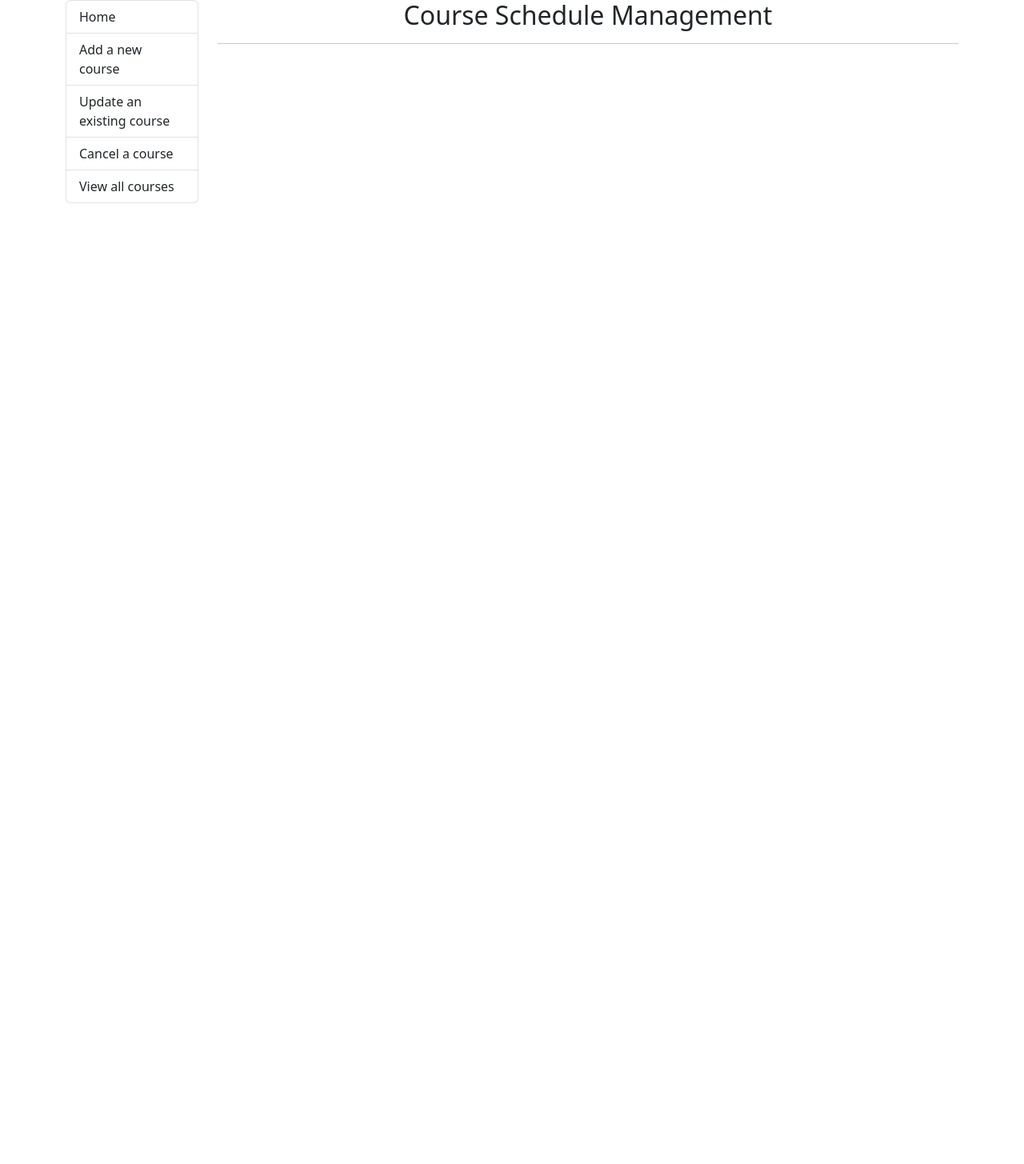
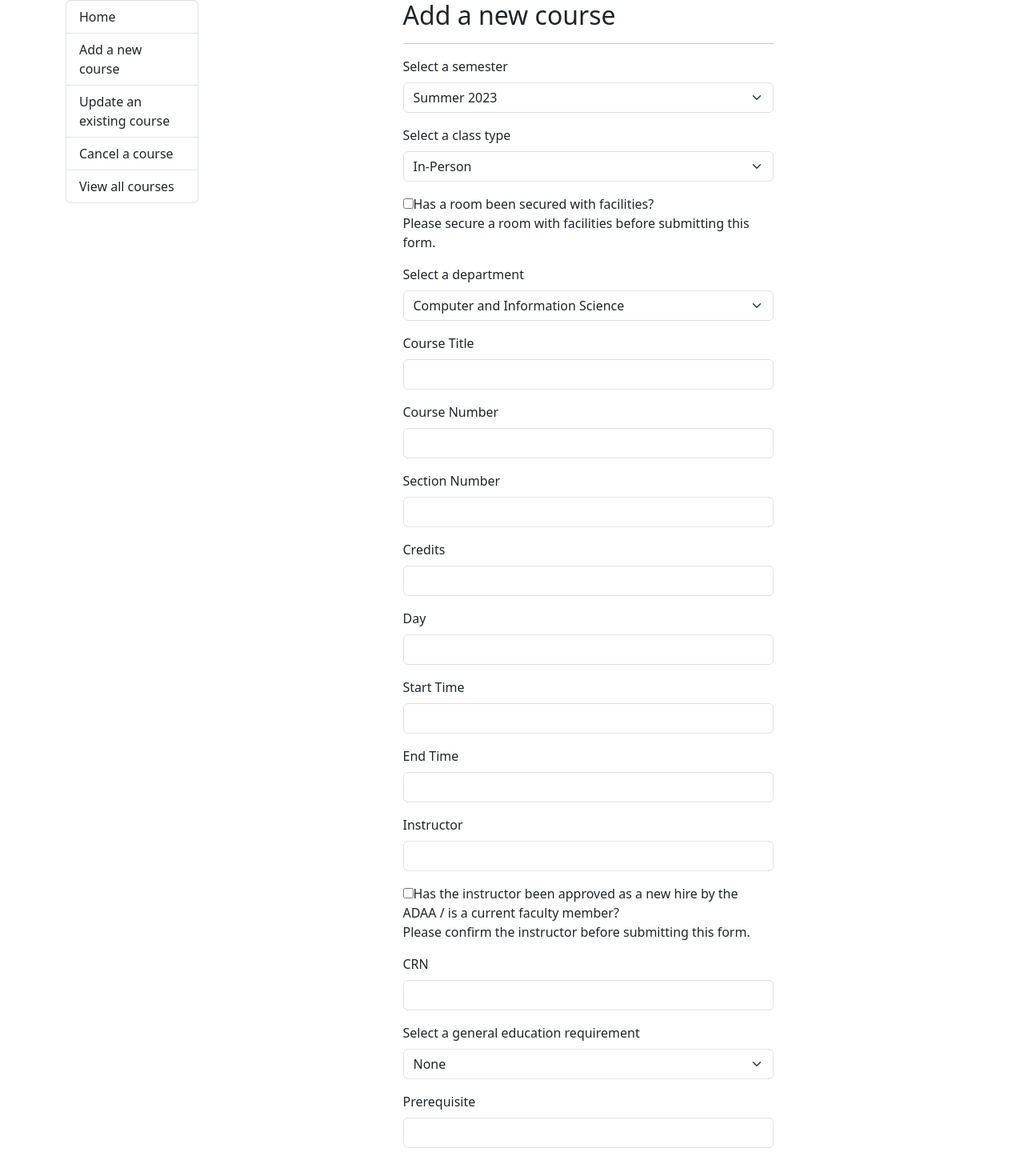
Before and after one commit to kenichisutan/course-schedule-management, a React (Create React App) app: page /new in a window 1280 px wide. Shown: the part 89-1544 px from the top of the page at 80% size. Before the commit the page ends 800 px from the top, so only its background shows below. Built offline with nearby package versions, Linux system fonts and the light colour scheme.

Commit message:
Created the general template of the new page

```diff
--- a/src/components/New.js
+++ b/src/components/New.js
@@ -1,12 +1,225 @@
+import { useState } from "react";
+import Input from "./form/Input";
+import { useNavigate } from "react-router-dom";
+import "../styles.css";
+import MultiInput from "./form/MultiInput";
+import Checkbox from "./form/Checkbox";
+
 const New = () => {
-    return(
-        <>
-            <div className="text-center">
-                <h2>Course Schedule Management</h2>
+    const [semester, setSemester] = useState("");
+    const [classType, setClassType] = useState("");
+    const [roomConfirm, setRoomConfirm] = useState("");
+    const [roomNumber, setRoomNumber] = useState("");
+    const [department, setDepartment] = useState("");
+    const [courseTitle, setCourseTitle] = useState("");
+    const [courseNumber, setCourseNumber] = useState("");
+    const [sectionNumber, setSectionNumber] = useState("");
+    const [credits, setCredits] = useState("");
+    const [day, setDay] = useState("");
+    const [startTime, setStartTime] = useState("");
+    const [endTime, setEndTime] = useState("");
+    const [instructor, setInstructor] = useState("");
+    const [instructorConfirm, setInstructorConfirm] = useState("");
+    const [crn, setCrn] = useState("");
+    const [genEd, setGenEd] = useState("");
+    const [prior, setPrior] = useState("");
+    const [info, setInfo] = useState("");
+
+    const navigate = useNavigate();
+
+    const semesterOptions = [
+        { value: "Summer 2023", label: "Summer 2023" },
+        { value: "Fall 2023", label: "Fall 2023" },
+        { value: "Spring 2024", label: "Spring 2024" }
+    ];
+
+    const classTypeOptions = [
+        { value: "In-Person", label: "In-Person" },
+        { value: "Online", label: "Online" },
+        { value: "Hybrid", label: "Hybrid" }
+    ];
+
+    const departmentOptions = [
+        { value: "CIS", label: "Computer and Information Science" },
+        { value: "MATH", label: "Mathematics" },
+        { value: "PHYS", label: "Physics" }
+    ];
+
+    const genEdOptions = [
+        { value: "", label: "None" },
+        { value: "GQ", label: "GQ" },
+        { value: "GD", label: "GD" },
+        { value: "GA", label: "GA" },
+        { value: "GB", label: "GB" },
+        { value: "GS", label: "GS" },
+    ];
+
+    const handleSubmit = (event) => {
+        event.preventDefault();
+        // build the request payload
+        let payload = {
+            semester: semester, // fall, spring, or summer and year
+            classType: classType, // online or in-person
+            roomNumber: roomNumber, // room number if in-person
+            department: department, // department title
+            courseTitle: courseTitle, // course title
+            courseNumber: courseNumber, // course number
+            sectionNumber: sectionNumber, // section number
+            credits: credits, // number of credits
+            day: day, // day of the week
+            startTime: startTime, // start time
+            endTime: endTime, // end time
+            instructor: instructor, // instructor name
+            instructorConfirm: instructorConfirm, // hire confirmation
+            crn: crn, // course registration number
+            genEd: genEd, // general education requirement
+            prior: prior, // prerequisite
+            info: info, // special info
+        }
+    }
+
+    return (
+        <div className="col-md-6 offset-md-3">
+            <h2>Add a new course</h2>
+            <hr/>
+            <form onSubmit={handleSubmit}>
+                <MultiInput
+                    title="Select a semester"
+                    className="form-select"
+                    name="semesterCombobox"
+                    onChange={(event) => setSemester(event.target.value)}
+                    options={semesterOptions}
+                />
+                <MultiInput
+                    title="Select a class type"
+                    className="form-select"
+                    name="classTypeCombobox"
+                    onChange={(event) => setClassType(event.target.value)}
+                    options={classTypeOptions}
+                />
+                {/*TODO: remove the need for a checkbox when selecting online*/}
+                <Checkbox
+                    title="Has a room been secured with facilities?"
+                    message="Please secure a room with facilities before submitting this form."
+                    onChange={(event) => setRoomConfirm(event.target.checked)}
+                />
+                <MultiInput
+                    title="Select a department"
+                    className="form-select"
+                    name="departmentCombobox"
+                    onChange={(event) => setDepartment(event.target.value)}
+                    options={departmentOptions}
+                />
+                <Input
+                    title="Course Title"
+                    type="course-title"
+                    className="form-control"
+                    name="course-title"
+                    autoComplete="course-title-new"
+                    onChange={(event) => setCourseTitle(event.target.value)}
+                />
+                <Input
+                    title="Course Number"
+                    type="course-number"
+                    className="form-control"
+                    name="course-number"
+                    autoComplete="course-number-new"
+                    onChange={(event) => setCourseNumber(event.target.value)}
+                />
+                <Input
+                    title="Section Number"
+                    type="section-number"
+                    className="form-control"
+                    name="section-number"
+                    autoComplete="section-number-new"
+                    onChange={(event) => setSectionNumber(event.target.value)}
+                />
+                <Input
+                    title="Credits"
+                    type="credits"
+                    className="form-control"
+                    name="credits"
+                    autoComplete="credits-new"
+                    onChange={(event) => setCredits(event.target.value)}
+                />
+                <Input
+                    title="Day"
+                    type="day"
+                    className="form-control"
+                    name="day"
+                    autoComplete="day-new"
+                    onChange={(event) => setDay(event.target.value)}
+                />
+                <Input
+                    title="Start Time"
+                    type="start-time"
+                    className="form-control"
+                    name="start-time"
+                    autoComplete="start-time-new"
+                    onChange={(event) => setStartTime(event.target.value)}
+                />
+                <Input
+                    title="End Time"
+                    type="end-time"
+                    className="form-control"
+                    name="end-time"
+                    autoComplete="end-time-new"
+
+                    onChange={(event) => setEndTime(event.target.value)}
+                />
+                <Input
+                    title="Instructor"
+                    type="instructor"
+                    className="form-control"
+                    name="instructor"
+                    autoComplete="instructor-new"
+                    onChange={(event) => setInstructor(event.target.value)}
+                />
+                <Checkbox
+                    title="Has the instructor been approved as a new hire by the ADAA / is a current faculty member?"
+                    message="Please confirm the instructor before submitting this form."
+                    onChange={(event) => setInstructorConfirm(event.target.checked)}
+                />
+                <Input
+                    title="CRN"
+                    type="crn"
+                    className="form-control"
+                    name="crn"
+                    autoComplete="crn-new"
+                    onChange={(event) => setCrn(event.target.value)}
+                />
+                <MultiInput
+                    title="Select a general education requirement"
+                    className="form-select"
+                    name="genEdCombobox"
+                    onChange={(event) => setGenEd(event.target.value)}
+                    options={genEdOptions}
+                />
+                <Input
+                    title="Prerequisite"
+                    type="prior"
+                    className="form-control"
+                    name="prior"
+                    autoComplete="prior-new"
+                    onChange={(event) => setPrior(event.target.value)}
+                />
+                <Input
+                    title="Special Info"
+                    type="info"
+                    className="form-control"
+                    name="info"
+                    autoComplete="info-new"
+                    onChange={(event) => setInfo(event.target.value)}
+                />
                 <hr />
-            </div>
-        </>
-    )
+                <input
+                    type="submit"
+                    className="btn btn-primary"
+                    value="Submit"
+                />
+            </form>
+        </div>
+    );
 }
 
 export default New;
```
